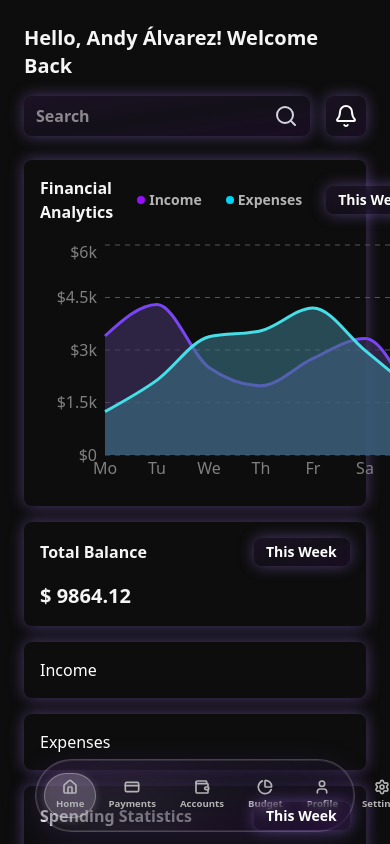
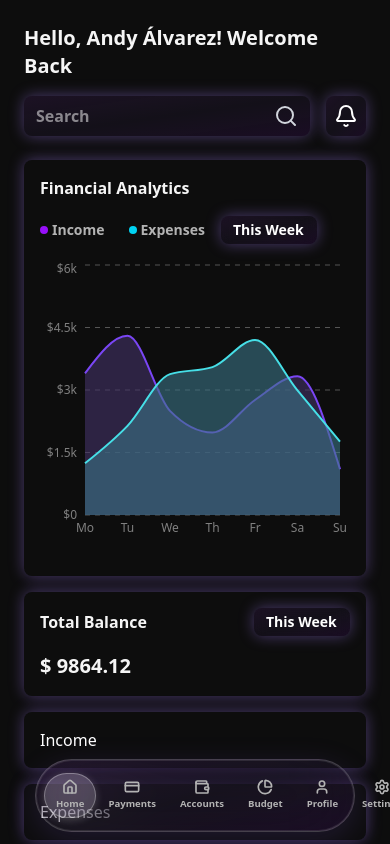
Before and after one commit to AndyAlvarezC/fintrack-dashboard, a React (Vite) app: page / in a window 390 px wide. Built offline with nearby package versions, Linux system fonts and the light colour scheme.

Commit message:
Fix responsive analytic chart

```diff
--- a/src/components/home/financialAnalytics/FinancialAnalytics.tsx
+++ b/src/components/home/financialAnalytics/FinancialAnalytics.tsx
@@ -4,16 +4,16 @@ import FinancialChart from './components/FinancialChart';
 
 export default function FinancialAnalytics() {
   return (
-    <div className="grid grid-rows-[auto_1fr] w-full h-full gap-4">
+    <div className="grid grid-rows-[auto_1fr] w-full h-full gap-4 overflow-hidden">
       {/* Header: h2, Legend & WeekSelector */}
-      <div className="grid grid-cols-[1fr_auto_auto] items-center gap-6">
-        <h2 className="text-md font-semibold">Financial Analytics</h2>
+      <div className="flex flex-wrap items-center gap-4 md:grid md:grid-cols-[1fr_auto_auto] md:gap-6 min-h-0">
+        <h2 className="text-md font-semibold whitespace-nowrap">Financial Analytics</h2>
         <Legend />
         <WeekSelector />
       </div>
 
       {/* Chart */}
-      <div className="w-full h-full">
+      <div className="w-full h-full min-h-[300px] max-w-full overflow-hidden">
         <FinancialChart />
       </div>
     </div>
--- a/src/components/home/financialAnalytics/components/FinancialChart.tsx
+++ b/src/components/home/financialAnalytics/components/FinancialChart.tsx
@@ -15,24 +15,42 @@ import { data } from '../data/financialAnalyticsData'
 export default function FinancialChart() {
 
   return (
-    <div className="w-full min-h-[250px] h-full flex items-center justify-center">
-      <ResponsiveContainer width="100%" height="100%">
-        <AreaChart data={data}>
+    <div className="w-full h-full min-h-[250px] max-w-full overflow-hidden">
+      <ResponsiveContainer width="100%" height="100%" minHeight={250}>
+        <AreaChart
+          data={data}
+          margin={{ top: 5, right: 10, left: -15, bottom: 5 }}
+        >
           <CartesianGrid stroke="#555" strokeDasharray="5 5" vertical={false} />
-          <XAxis dataKey="day" tick={{ fill: 'gray' }} axisLine={false} tickLine={false} />
+          <XAxis
+            dataKey="day"
+            tick={{ fill: 'gray', fontSize: 12 }}
+            axisLine={false}
+            tickLine={false}
+            height={40}
+          />
           <YAxis
             tickFormatter={formatDollar}
-            tick={{ fill: 'gray' }}
+            tick={{ fill: 'gray', fontSize: 12 }}
             axisLine={false}
             tickLine={false}
+            width={60}
           />
-          <Area dataKey="income" type="monotone" stroke="#7a46f5" fill="#443368" strokeWidth={3} />
+          <Area
+            dataKey="income"
+            type="monotone"
+            stroke="#7a46f5"
+            fill="#443368"
+            strokeWidth={2}
+            isAnimationActive={false}
+          />
           <Area
             dataKey="expenses"
             type="monotone"
             stroke="#46dfe7"
             fill="#3b7485"
-            strokeWidth={3}
+            strokeWidth={2}
+            isAnimationActive={false}
           />
           <Tooltip content={CustomTooltip} />
         </AreaChart>
```
